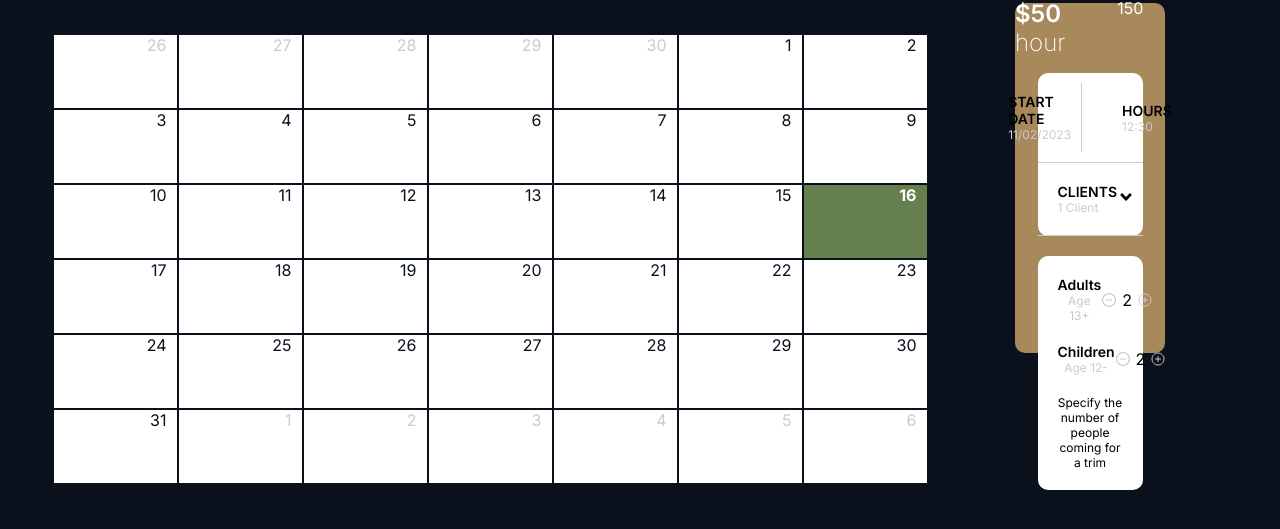
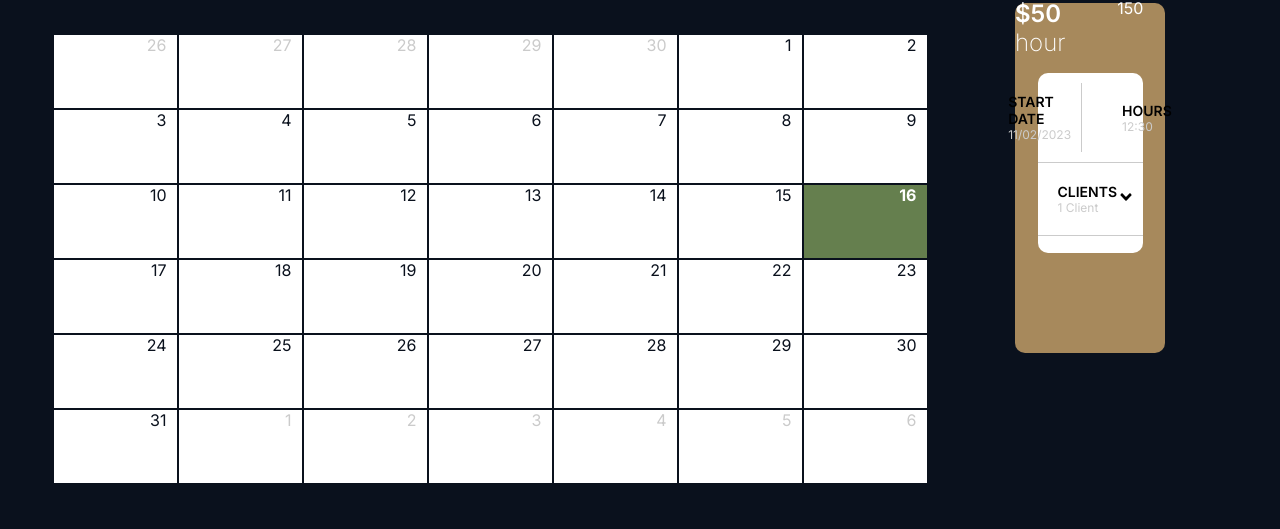
Before and after one commit to rkotchamp/HairBay-project, a React (Vite) app in the folder HairBayFrontEnd/: page /profile in a window 1280 px wide. Shown: the part 1076-1605 px from the top of the page. Built offline with nearby package versions, Linux system fonts and the light colour scheme; some icons are missing.

Commit message:
created the pop up

```diff
--- a/HairBayFrontEnd/src/Components/AddCount/AddCount.css
+++ b/HairBayFrontEnd/src/Components/AddCount/AddCount.css
@@ -1,8 +1,13 @@
+@media only screen and (max-width: 600px) {
   .addCount__container {
-  width: 70%;
-  height: 100%;
+    width: 60%;
+    height: 20%;
     background-color: var(--text-color);
     border-radius: 10px;
+    position: absolute;
+    bottom: 0px;
+    top: 1300px;
+    right: 90px;
   }
   .adultAndKids {
     background-color: transparent;
@@ -45,3 +50,4 @@
     background-color: transparent;
     font-size: 12px;
   }
+}
--- a/HairBayFrontEnd/src/Components/AddCount/AddCount.jsx
+++ b/HairBayFrontEnd/src/Components/AddCount/AddCount.jsx
@@ -1,9 +1,10 @@
 import { IoAddCircleOutline } from "react-icons/io5";
 import { AiOutlineMinusCircle } from "react-icons/ai";
+import { useState } from "react";
 
 import "./AddCount.css";
 
-function AddCount() {
+function AddCount({ handleAdultCount, count }) {
   return (
     <div className="addCount__container">
       <div className="adultAndKids">
@@ -13,8 +14,11 @@ function AddCount() {
             <p className="smallText">Age 13+</p>
           </div>
           <div className="adultCounts">
-            <AiOutlineMinusCircle className="icons__style" />
-            <p className="increase__number">2</p>
+            <AiOutlineMinusCircle
+              className="icons__style"
+              onClick={handleAdultCount}
+            />
+            <p className="increase__number">{count}</p>
             <IoAddCircleOutline className="icons__style" />
           </div>
         </div>
@@ -24,7 +28,10 @@ function AddCount() {
             <p className="smallText">Age 12-</p>
           </div>
           <div className="adultCounts">
-            <AiOutlineMinusCircle className="icons__style" />
+            <AiOutlineMinusCircle
+              className="icons__style"
+              onClick={handleAdultCount}
+            />
             <p className="increase__number">2</p>
             <IoAddCircleOutline className="icons__style" />
           </div>
--- a/HairBayFrontEnd/src/Pages/Profile Page/Profile.css
+++ b/HairBayFrontEnd/src/Pages/Profile Page/Profile.css
@@ -226,6 +226,7 @@
   height: 180px;
   background-color: var(--text-color);
   border-radius: 10px;
+  position: relative;
 }
 
 .startDate {
--- a/HairBayFrontEnd/src/Pages/Profile Page/Profile.jsx
+++ b/HairBayFrontEnd/src/Pages/Profile Page/Profile.jsx
@@ -22,13 +22,21 @@ function Profile() {
   const [iconUp, setIconUp] = useState(false);
   const [iconDown, setIconDown] = useState(true);
 
+  const [adultCount, setAdultCount] = useState(0);
+  const [childrenCount, setChildrenCount] = useState(0);
+
+  const handleAdultCount = () => {
+    // if (adultCount > 0) {
+    //   setAdultCount(adultCount + 1);
+    // }
+    console.log("heloo");
+  };
+
   const handleUpIcon = () => {
     setIconDown(!iconDown);
     setIconUp(!iconUp);
   };
-  // const handleDownIcon = () => {
-  //   setIconUp(!iconUp);
-  // };
+
   return (
     <div className="profile-container">
       <div className="profile-content">
@@ -130,11 +138,13 @@ function Profile() {
                   </div>
                 </div>
               </div>
-              <AddCount />
             </div>
           </div>
         </div>
       </div>
+      {iconUp && (
+        <AddCount handleAdultCount={handleAdultCount} count={adultCount} />
+      )}
     </div>
   );
 }
```
Lines whose indentation alone changed are shown as unchanged.
